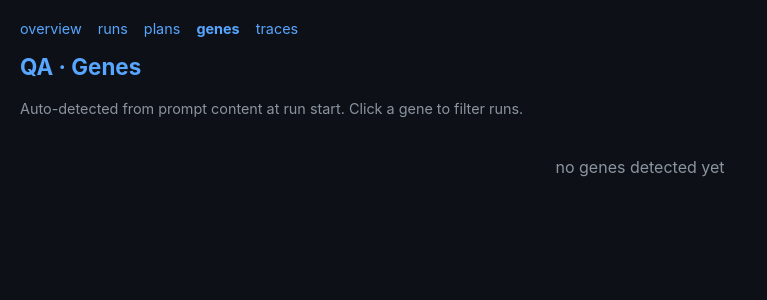
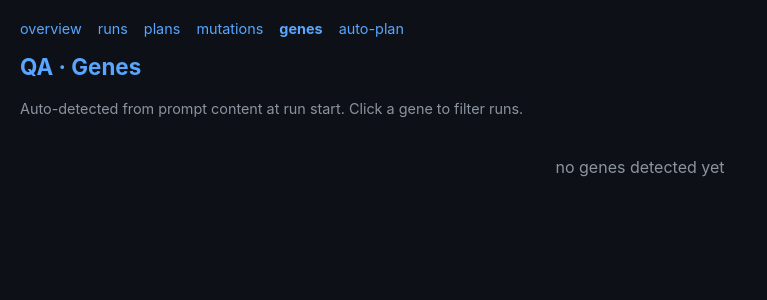
Before and after one commit to andreyzebin/diff-graph, a FastAPI app: page /qa/genes in a window 1280 px wide. Shown: the top 300 px of the page, without its empty margins (0-767 px from the left). Run offline with FastAPI, Linux system fonts and the light colour scheme; data that the repository does not hold is empty.

Commit message:
QA nav: drop /traces link, add missing tabs to qa_genes
Two cleanups in one:

1. /qa/genes was missing two nav tabs (mutations + auto-plan) —
   they were never patched in by the earlier blanket sed because
   its anchor matched the literal `genes</a>` form, while
   qa_genes.html had `<b>genes</b></a>` (active-tab bold). That
   asymmetric nav width is what was visually shifting when
   switching to genes. Now all six pages share one nav.

2. Removed the /traces link from the QA nav set per user — runs
   already drills into the trace browser (run id → /runs/{id}),
   so an explicit nav slot for /traces was redundant.

All six qa_* pages now have an identical nav row: overview, runs,
plans, mutations, genes, auto-plan (with <b> on the active one).
Same width, same order — no horizontal jitter on tab change.

Co-Authored-By: Claude Opus 4.7 (1M context) <noreply@anthropic.com>

```diff
--- a/tracing/server/templates/qa_auto_plan.html
+++ b/tracing/server/templates/qa_auto_plan.html
@@ -72,7 +72,6 @@ th { color: #8b949e; font-weight: normal; }
   <a href="{{ base_path }}/qa/mutations">mutations</a>
   <a href="{{ base_path }}/qa/genes">genes</a>
   <a href="{{ base_path }}/qa/auto-plan"><b>auto-plan</b></a>
-  <a href="{{ base_path }}/">traces</a>
 </div>
 
 <h1>QA · Auto-plan</h1>
--- a/tracing/server/templates/qa_dashboard.html
+++ b/tracing/server/templates/qa_dashboard.html
@@ -33,7 +33,6 @@ th { color: #8b949e; font-weight: normal; }
   <a href="{{ base_path }}/qa/mutations">mutations</a>
   <a href="{{ base_path }}/qa/genes">genes</a>
   <a href="{{ base_path }}/qa/auto-plan">auto-plan</a>
-  <a href="{{ base_path }}/">traces</a>
 </div>
 
 <h1>QA · Overview</h1>
--- a/tracing/server/templates/qa_genes.html
+++ b/tracing/server/templates/qa_genes.html
@@ -26,8 +26,9 @@ th { color: #8b949e; font-weight: normal; }
   <a href="{{ base_path }}/qa/">overview</a>
   <a href="{{ base_path }}/qa/runs">runs</a>
   <a href="{{ base_path }}/qa/plans">plans</a>
+  <a href="{{ base_path }}/qa/mutations">mutations</a>
   <a href="{{ base_path }}/qa/genes"><b>genes</b></a>
-  <a href="{{ base_path }}/">traces</a>
+  <a href="{{ base_path }}/qa/auto-plan">auto-plan</a>
 </div>
 
 <h1>QA · Genes</h1>
--- a/tracing/server/templates/qa_mutations.html
+++ b/tracing/server/templates/qa_mutations.html
@@ -49,7 +49,6 @@ th { color: #8b949e; font-weight: normal; }
   <a href="{{ base_path }}/qa/mutations"><b>mutations</b></a>
   <a href="{{ base_path }}/qa/genes">genes</a>
   <a href="{{ base_path }}/qa/auto-plan">auto-plan</a>
-  <a href="{{ base_path }}/">traces</a>
 </div>
 
 <h1>QA · Mutations</h1>
--- a/tracing/server/templates/qa_plans.html
+++ b/tracing/server/templates/qa_plans.html
@@ -35,7 +35,6 @@ th { color: #8b949e; font-weight: normal; }
   <a href="{{ base_path }}/qa/mutations">mutations</a>
   <a href="{{ base_path }}/qa/genes">genes</a>
   <a href="{{ base_path }}/qa/auto-plan">auto-plan</a>
-  <a href="{{ base_path }}/">traces</a>
 </div>
 
 <h1>QA · Plans</h1>
--- a/tracing/server/templates/qa_runs.html
+++ b/tracing/server/templates/qa_runs.html
@@ -71,7 +71,6 @@ body { padding: 20px; max-width: 1400px; margin: 0 auto; }
   <a href="{{ base_path }}/qa/mutations">mutations</a>
   <a href="{{ base_path }}/qa/genes">genes</a>
   <a href="{{ base_path }}/qa/auto-plan">auto-plan</a>
-  <a href="{{ base_path }}/">traces</a>
 </div>
 
 <h1>QA · Runs</h1>
```
